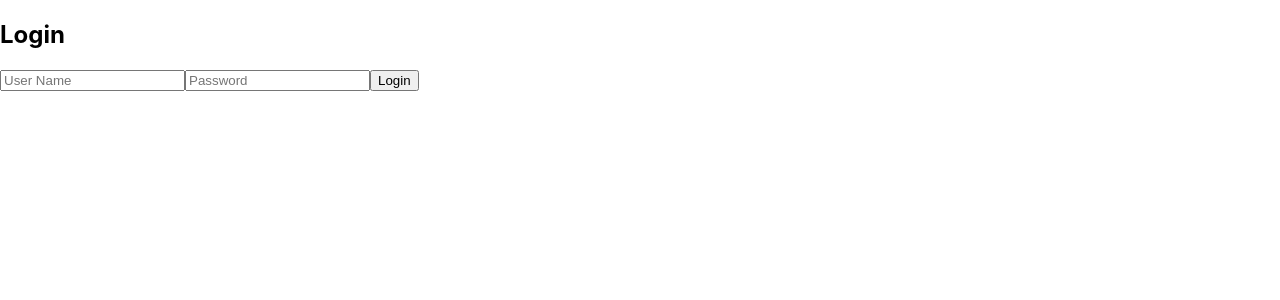
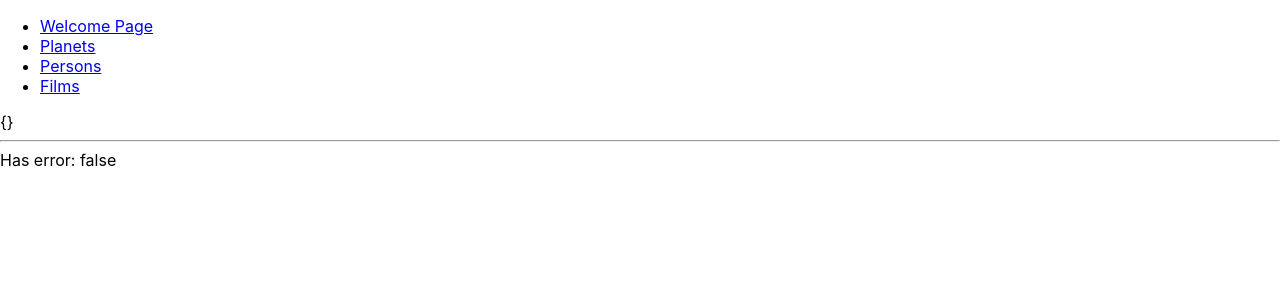
Before and after one commit to Aeydin24/CA-3-Frontend, a React (Create React App) app: page /films in a window 1280 px wide. Shown: the top 300 px of the page. Built offline with nearby package versions, Linux system fonts and the light colour scheme; no server answers.

Commit message:
Pair coding with Iben. Set up fetch components and the nested routers to the frontend. Also added the welcome component.

```diff
--- a/package.json
+++ b/package.json
@@ -5,6 +5,7 @@
   "dependencies": {
     "react": "^16.11.0",
     "react-dom": "^16.11.0",
+    "react-router-dom": "^5.1.2",
     "react-scripts": "3.2.0"
   },
   "scripts": {
--- /dev/null
+++ b/src/App2.js
@@ -0,0 +1,41 @@
+import React from "react";
+import Planets from "./components/Planets";
+import Films from "./components/Films";
+import Persons from "./components/Persons";
+import Welcome from "./components/Welcome"
+import { BrowserRouter as Router, Route, NavLink, Switch } from "react-router-dom";
+
+
+export default function App2(){
+    return (
+        <Router>
+            <div>
+                <Header />
+                <Content />
+            </div>
+        </Router>
+    );
+};
+const Header = () => {
+    return (
+        <ul className="header">
+            <li><NavLink exact to="/">Welcome Page</NavLink></li>
+            <li><NavLink to="/planets">Planets</NavLink></li>
+            <li><NavLink to="/persons">Persons</NavLink></li>
+            <li><NavLink to="/films">Films</NavLink></li>
+        </ul>
+    );
+};
+
+const Content = () => {
+    return (
+        <div>
+            <Switch>
+                <Route exact path="/"> <Welcome /> </Route>
+                <Route path="/planets"> <Planets /> </Route>
+                <Route path="/persons"> <Persons /> </Route>
+                <Route path="/films"> <Films /> </Route>
+            </Switch>
+        </div>
+    );
+};
--- a/src/apiFacade.js
+++ b/src/apiFacade.js
@@ -47,7 +47,8 @@ class ApiFacade {
 
     fetchData = () => {
         const options = this.makeOptions("GET",true); //True add's the token
-        return fetch(URL + "/api/info/user", options).then(handleHttpErrors);
+        return fetch(URL + "/api/info/user", options)
+        .then(handleHttpErrors);
       }
 
 }
--- /dev/null
+++ b/src/components/Films.js
@@ -0,0 +1,27 @@
+import React, { useState, useEffect } from "react";
+
+const Films = () => {
+  const [hasError, setErrors] = useState(false);
+  const [films, setFilms] = useState({});
+
+  useEffect(() => {
+    async function fetchData() {
+      const res = await fetch("https://swapi.co/api/films/2/");
+      res
+        .json()
+        .then(res => setFilms(res))
+        .catch(err => setErrors(err));
+    }
+
+    fetchData();
+  });
+
+  return (
+    <div>
+      <span>{JSON.stringify(films)}</span>
+      <hr />
+      <span>Has error: {JSON.stringify(hasError)}</span>
+    </div>
+  );
+};
+export default Films;
--- /dev/null
+++ b/src/components/Persons.js
@@ -0,0 +1,27 @@
+import React, { useState, useEffect } from "react";
+
+const Persons = () => {
+  const [hasError, setErrors] = useState(false);
+  const [persons, setPersons] = useState({});
+
+  useEffect(() => {
+    async function fetchData() {
+      const res = await fetch("https://swapi.co/api/people/1/");
+      res
+        .json()
+        .then(res => setPersons(res))
+        .catch(err => setErrors(err));
+    }
+
+    fetchData();
+  });
+
+  return (
+    <div>
+      <span>{JSON.stringify(persons)}</span>
+      <hr />
+      <span>Has error: {JSON.stringify(hasError)}</span>
+    </div>
+  );
+};
+export default Persons;
--- /dev/null
+++ b/src/components/Planets.js
@@ -0,0 +1,27 @@
+import React, { useState, useEffect } from "react";
+
+const Planets = () => {
+  const [hasError, setErrors] = useState(false);
+  const [planets, setPlanets] = useState({});
+
+  useEffect(() => {
+    async function fetchData() {
+      const res = await fetch("https://swapi.co/api/planets/4/");
+      res
+        .json()
+        .then(res => setPlanets(res))
+        .catch(err => setErrors(err));
+    }
+
+    fetchData();
+  });
+
+  return (
+    <div>
+      <span>{JSON.stringify(planets)}</span>
+      <hr />
+      <span>Has error: {JSON.stringify(hasError)}</span>
+    </div>
+  );
+};
+export default Planets;
--- /dev/null
+++ b/src/components/Welcome.js
@@ -0,0 +1,10 @@
+import React from "react";
+
+
+export default function Welcome(){
+    return (
+            <div>
+        <p> Welcome to our site: </p>
+            </div>
+    );
+};
--- a/src/index.js
+++ b/src/index.js
@@ -1,6 +1,7 @@
 import React from 'react';
 import ReactDOM from 'react-dom';
 import './index.css';
-import App from './App';
+import App2 from "./App2";
 
-ReactDOM.render(<App />, document.getElementById('root'));
+
+ReactDOM.render(<App2 />, document.getElementById('root'));
```
Also changed, not shown: public/manifest.json, 1 other file (tests, documents, lock files or other folders).
